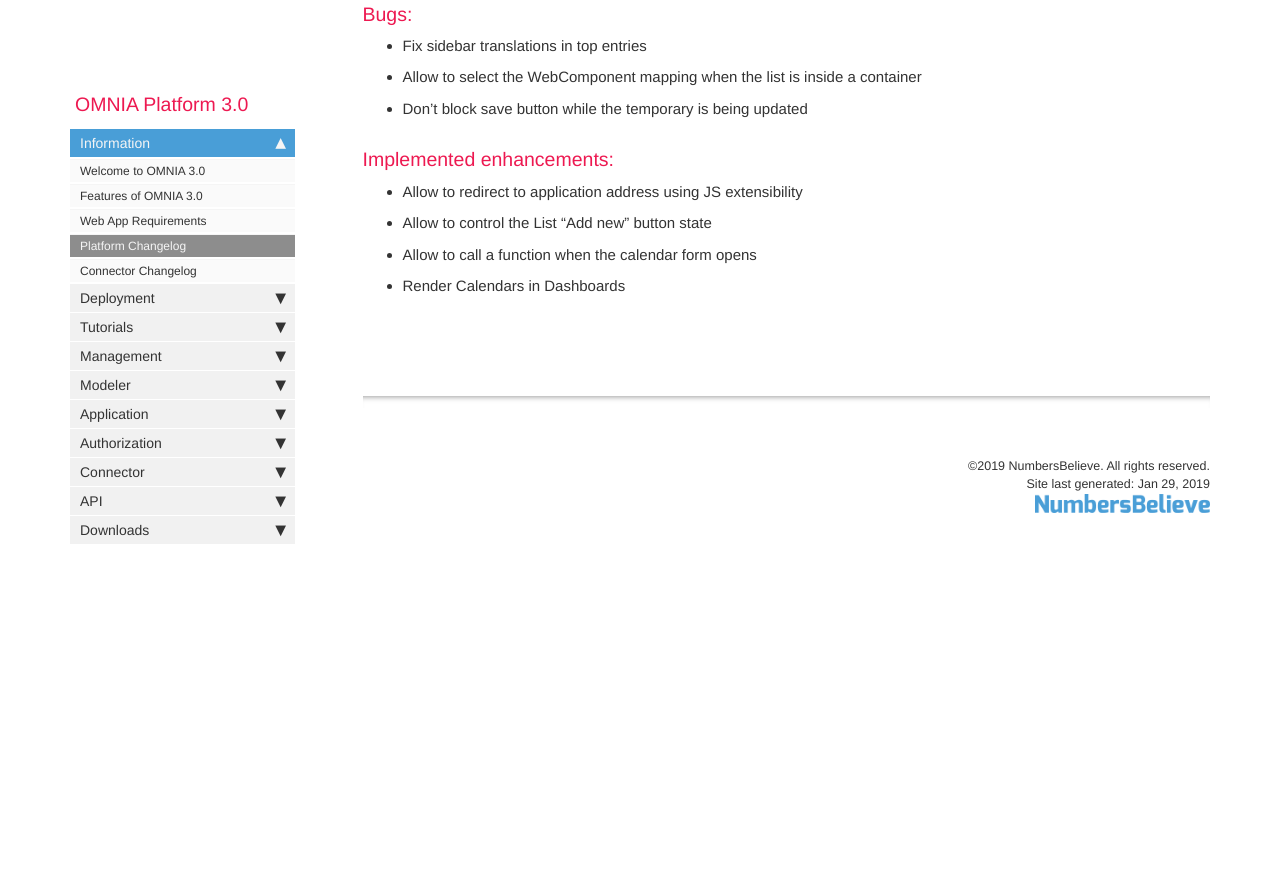
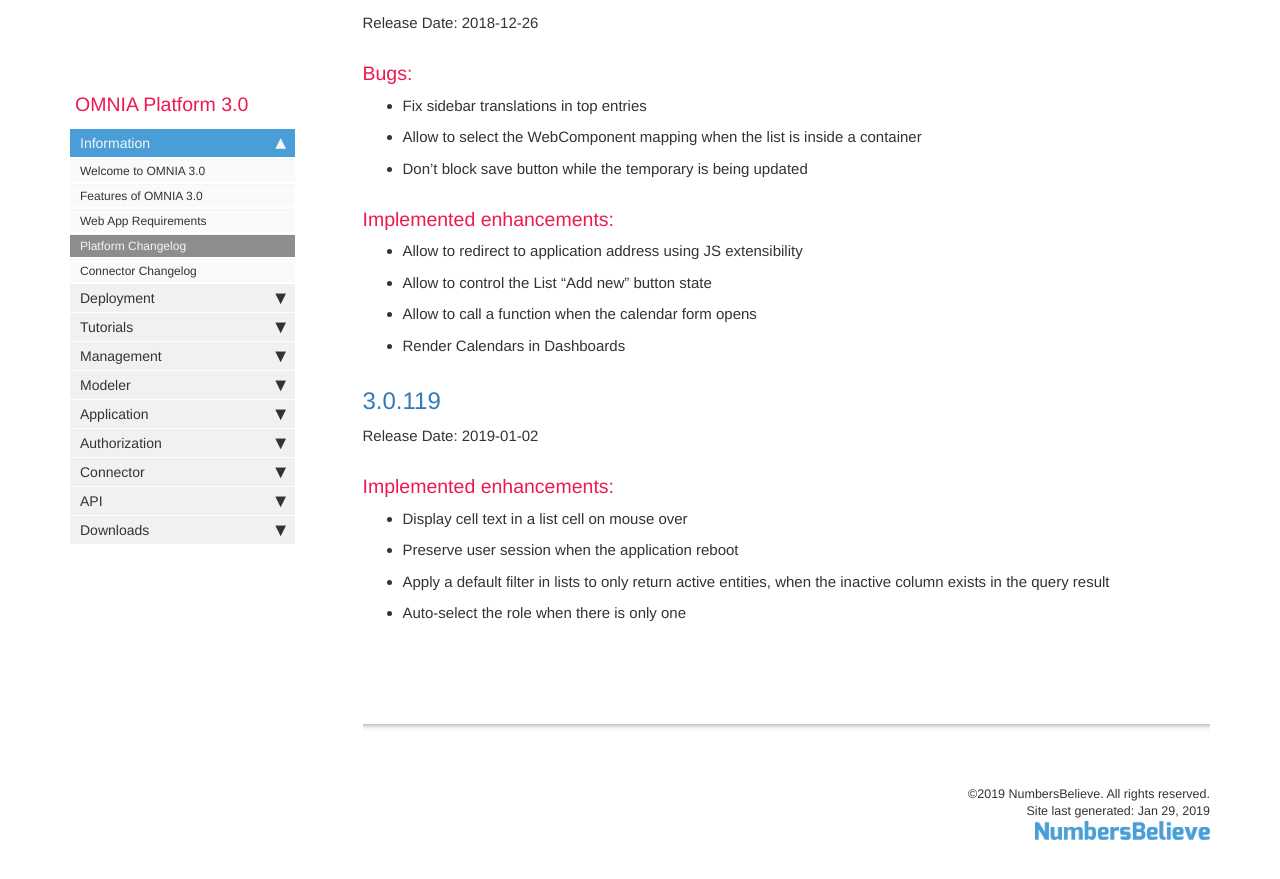
Before and after one commit to daniel8lopes/omnia3, a Jekyll site: the page built from docs/pages/omnia3/Introduction/omnia3_platformchangelog.md, in a window 1280 px wide and 900 px high, scrolled down 2287 px. Shown: the top 879 px of the window. Built offline with Jekyll 4.4.1, drawn with Linux system fonts in a browser that asks for light colours; nearby versions of some CDN libraries; comment, search, counter and statistics services are not loaded; before the commit the page ends 2860 px from its top, so only the background shows below that; some of the changed text lies outside the part shown.

Commit message:
Version 3.0.119

```diff
--- a/docs/pages/omnia3/Introduction/omnia3_platformchangelog.md
+++ b/docs/pages/omnia3/Introduction/omnia3_platformchangelog.md
@@ -87,3 +87,13 @@ Release Date: 2018-12-26
  - Allow to control the List "Add new" button state
  - Allow to call a function when the calendar form opens
  - Render Calendars in Dashboards
+
+## [3.0.119](#3.0.119)
+Release Date: 2019-01-02
+
+### Implemented enhancements:
+
+ - Display cell text in a list cell on mouse over
+ - Preserve user session when the application reboot
+ - Apply a default filter in lists to only return active entities, when the inactive column exists in the query result
+ - Auto-select the role when there is only one
```
